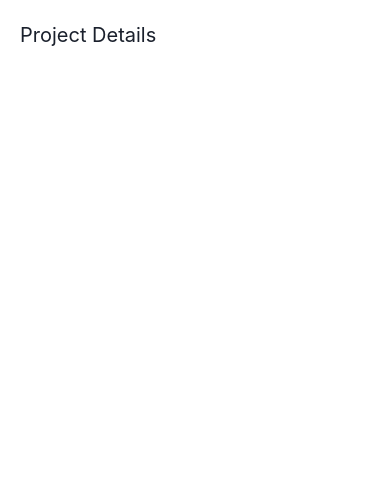
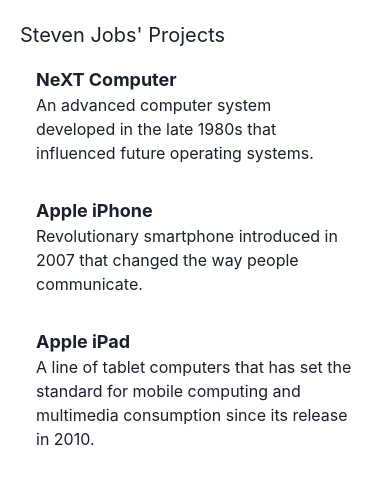
Before and after one commit to GPT-Engineer-App/website-experience, a React (Vite) app: page /projects in a window 390 px wide. Shown: the top 484 px of the page. Built offline with nearby package versions, Linux system fonts and the light colour scheme.

Commit message:
Added a list of Steven Jobs' notable projects to the Projects page, including the NeXT Computer, Apple iPhone, and Apple iPad, with brief descriptions for each.
Prompt: Show Steven Jobs' projects in the detail page

```diff
--- a/src/pages/Projects.jsx
+++ b/src/pages/Projects.jsx
@@ -4,8 +4,25 @@ import { Box, Text } from "@chakra-ui/react";
 function Projects() {
   return (
     <Box p={5}>
-      <Text fontSize="xl">Project Details</Text>
-      {}
+      <Text fontSize="xl">Steven Jobs' Projects</Text>
+      <Box p={4}>
+        <Text fontSize="lg" fontWeight="bold">
+          NeXT Computer
+        </Text>
+        <Text fontSize="md">An advanced computer system developed in the late 1980s that influenced future operating systems.</Text>
+      </Box>
+      <Box p={4}>
+        <Text fontSize="lg" fontWeight="bold">
+          Apple iPhone
+        </Text>
+        <Text fontSize="md">Revolutionary smartphone introduced in 2007 that changed the way people communicate.</Text>
+      </Box>
+      <Box p={4}>
+        <Text fontSize="lg" fontWeight="bold">
+          Apple iPad
+        </Text>
+        <Text fontSize="md">A line of tablet computers that has set the standard for mobile computing and multimedia consumption since its release in 2010.</Text>
+      </Box>
     </Box>
   );
 }
```
